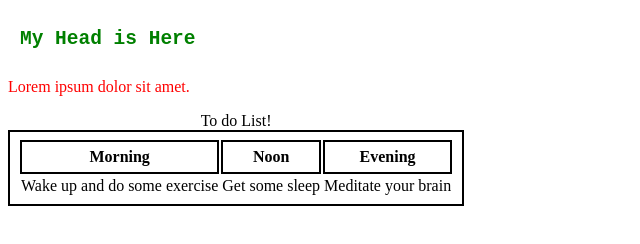
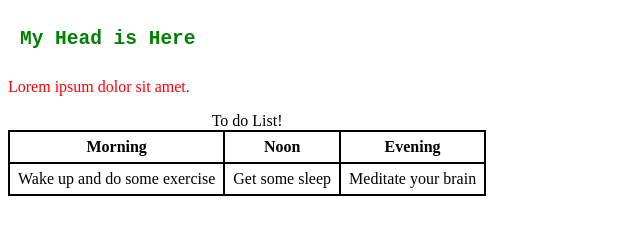
Before and after one commit to OrkunOksar/sample-Number7, a plain HTML site: page index.html in a window 1280 px wide. Shown: the whole page, without its empty margins (0-640 px from the left). Drawn offline with Linux system fonts and the light colour scheme.

Commit message:
Update style.css

```diff
--- a/style.css
+++ b/style.css
@@ -8,8 +8,11 @@ p{
     color: red;
 }
 
-table,tr,th{
+table,td,th{
 border:2px solid black;
 padding:6px 8px;
 
 }
+table {
+    border-collapse:collapse;
+}
```
